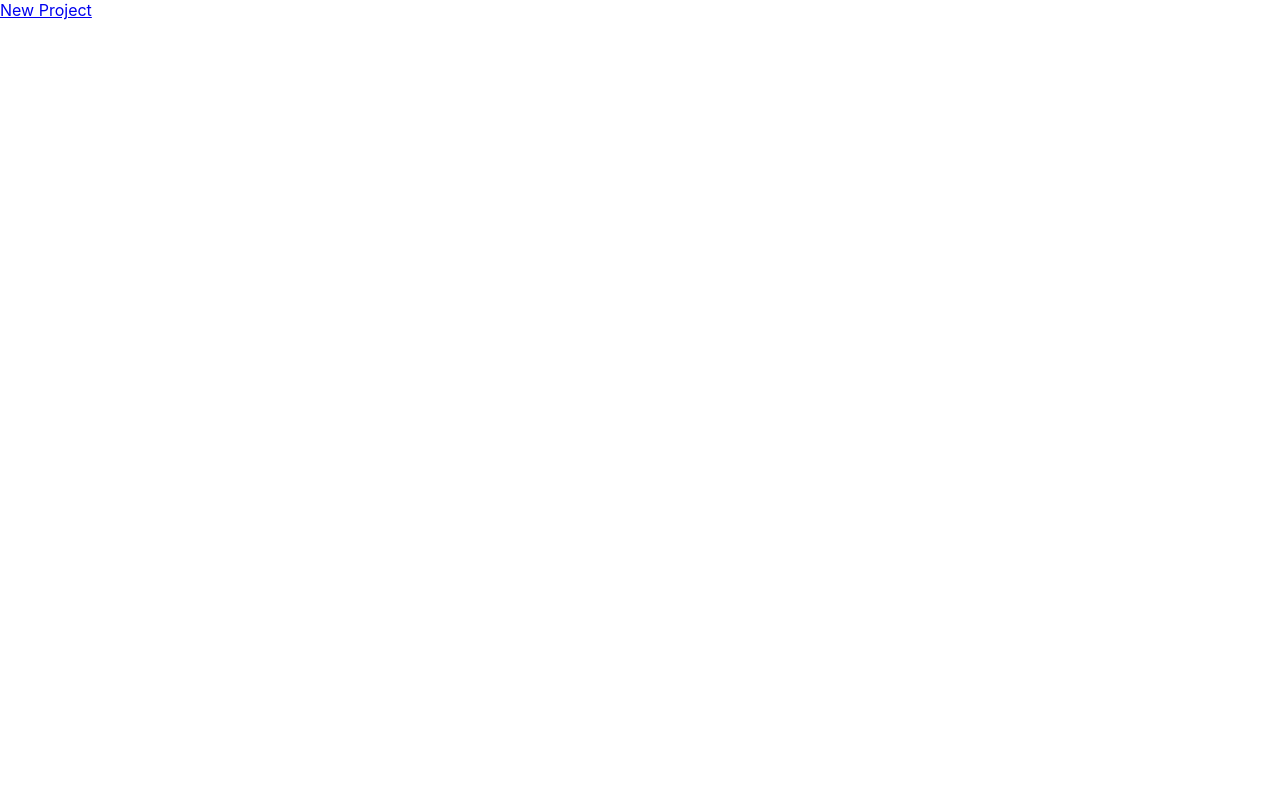
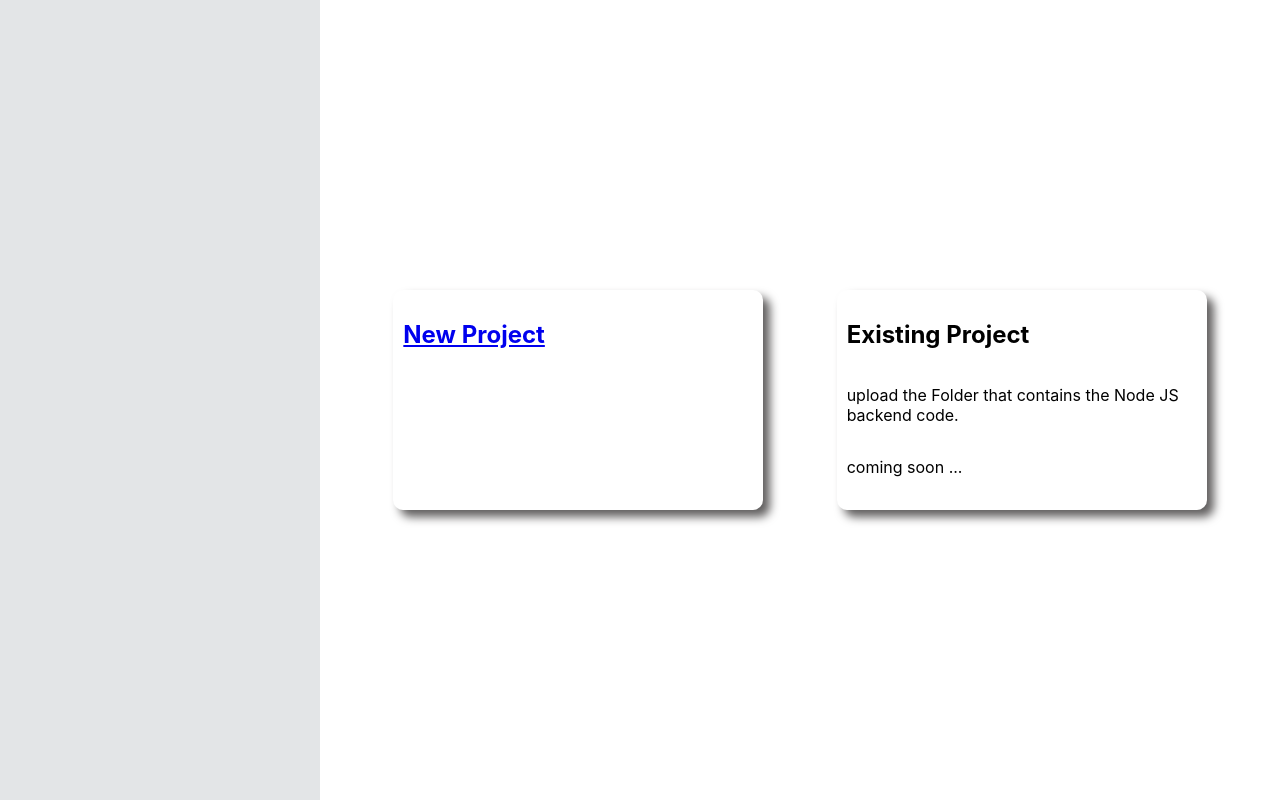
Before and after one commit to sufiyanpatel27/AutoAPI-frontend, a React (Create React App) app: page / in a window 1280 px wide. Built offline with nearby package versions, Linux system fonts and the light colour scheme.

Commit message:
Homepage added

```diff
--- a/src/Components/ControllerPage.js
+++ b/src/Components/ControllerPage.js
@@ -139,7 +139,7 @@ const ControllerContent = () => {
     <div className="Container">
       <div className='sideBar'>
         <div className='backButtonContainer'>
-          back
+          <a href='/' style={{ cursor: 'pointer' }}>Home</a>
         </div>
         <div className='sideBarContaint'>
           <div style={{ display: 'flex', flexDirection: 'column' }}>
--- a/src/Components/HomePage.js
+++ b/src/Components/HomePage.js
@@ -10,15 +10,34 @@ if (environment == "dev") {
 
 const HomePageContect = () => {
 
-    const start = () => {
-        axios.get(Base_Url + 'start')
-      }
+  const start = () => {
+    axios.get(Base_Url + 'start')
+  }
 
-    return(
-        <div>
-            <Link to="/schema" onClick={() => start()} >New Project</Link>
+  return (
+    <div className="Container">
+      <div className='sideBar'>
+        <div className='sideBarContaint'>
+          <div style={{ display: 'flex', flexDirection: 'column' }}>
+          </div>
         </div>
-    )
+      </div>
+      <div className='mainContainer'>
+        <div style={{ display: 'flex', width: "100%", height: '100%', justifyContent: 'space-evenly', alignItems: 'center' }}>
+          <Link to="/schema" onClick={() => start()} >
+            <div style={{ height: '200px', width: '350px', display: 'flex', boxShadow: '7px 7px 10px rgb(97, 95, 95)', borderRadius: '10px', padding: '10px' }}>
+              <h2>New Project</h2>
+            </div>
+          </Link>
+          <div style={{ height: '200px', width: '350px', display: 'flex', flexDirection: 'column', boxShadow: '7px 7px 10px rgb(97, 95, 95)', borderRadius: '10px', padding: '10px', cursor: 'no-drop' }}>
+            <h2>Existing Project</h2>
+            <p>upload the Folder that contains the Node JS backend code.</p>
+            <p>coming soon ...</p>
+          </div>
+        </div>
+      </div>
+    </div>
+  )
 }
 
 export default HomePageContect;
--- a/src/Components/SchemaPage.js
+++ b/src/Components/SchemaPage.js
@@ -60,10 +60,10 @@ const SchamaContent = () => {
     <div className="Container">
       <div className='sideBar'>
         <div className='backButtonContainer'>
-          back
+          <a href='/' style={{ cursor: 'pointer' }}>Home</a>
         </div>
         <div className='sideBarContaint'>
-          <div style={{display: 'flex', flexDirection:'column'}}>
+          <div style={{ display: 'flex', flexDirection: 'column' }}>
             <a href='/schema' style={{ cursor: 'pointer' }}>Schema</a>
             <a href='/controller' style={{ cursor: 'pointer' }}>Controller</a>
           </div>
```
